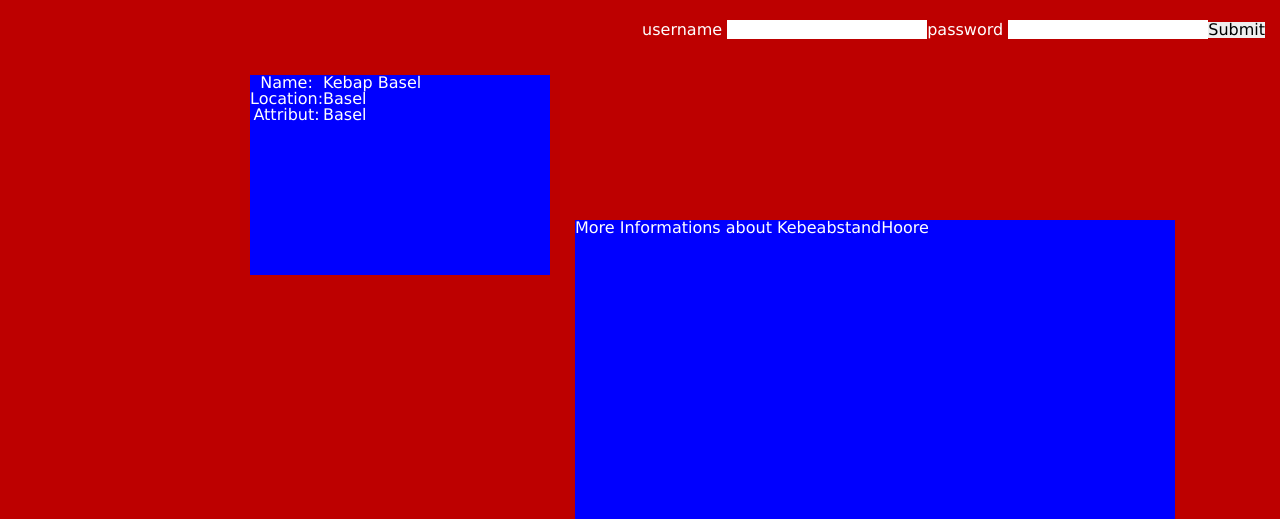
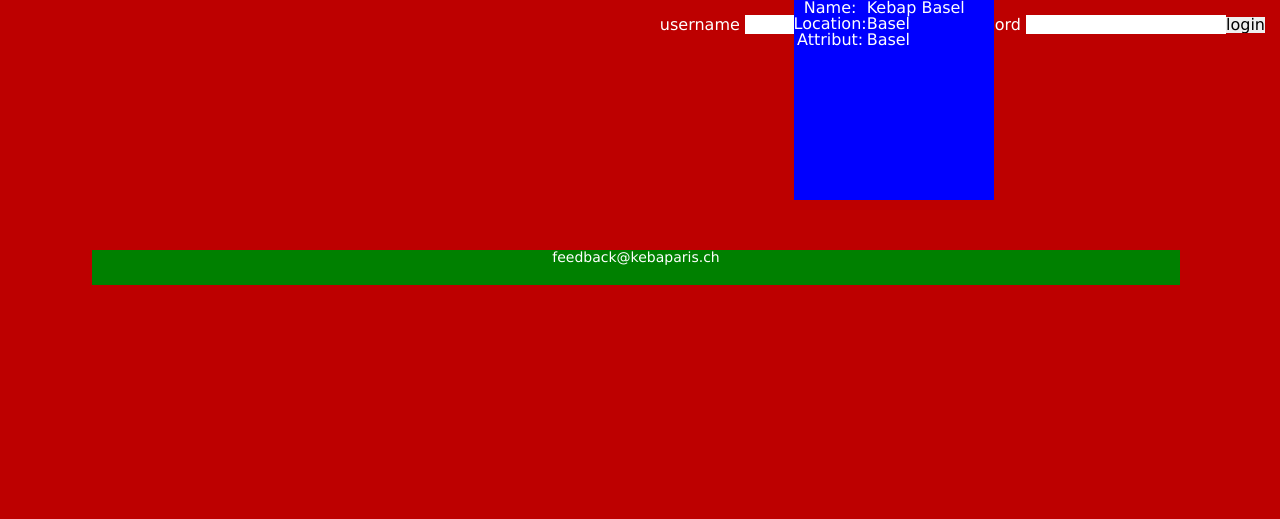
Before and after one commit to kebaparis/kebaparis, a PHP site: page / in a window 1280 px wide. Shown: the top 519 px of the page. Run offline with PHP 8.4, Linux system fonts and the light colour scheme.

Commit message:
basic changes...

```diff
--- a/www/css/main.css
+++ b/www/css/main.css
@@ -9,7 +9,7 @@
 @import "global_reset.css";
 
 
-/*** color ***/
+/*** color / font sizes ***/
 body {
 	font-family:Verdana, sans-serif;
 	background-color:#BD0000;
@@ -23,13 +23,13 @@ h1 {
 
 
 /*** layout ***/
-#drm {
-  position: relative;
+#stand {
+	position:relative;
 	background-color:blue;
-  width: 300px;
-  height: 200px;
-  margin-left: 250px;
-  margin-top: 75px;
+	width:200px;
+	height:200px;
+	left:62%; /* golden rule */
+	right:38%;
 }
 
 #drminfo {
@@ -44,9 +44,8 @@ h1 {
 #login {
 	/*background-color:green;*/
 	position:absolute;
-  top:15px;
+	top:10px;
 	right:10px;
-
 	padding-top: 5px;
 	padding-right:5px;
 }
--- a/www/index.php
+++ b/www/index.php
@@ -24,7 +24,8 @@
     </div> <!-- end div #login -->
 
 
-    <div id="drm">
+    <div id="stand">
+
 		<table>
 			<tr>
 				<th>Name:</th>
@@ -40,11 +41,10 @@
 				<th>Attribut:</th>
 				<td>Basel</td>
 			</tr>
-
 		</table>
 
-    </div>
-
+    </div> <!-- end -->
+    <!--
     <div id="drminfo">
   		<table>
 			<tr>
@@ -52,7 +52,7 @@
 				<td> Hoore </td>
 			</tr>
   		</table>
-  	 </div>
+  	 </div> -->
 
 
 	 <div id="footer">
--- a/www/login_form.php
+++ b/www/login_form.php
@@ -13,7 +13,7 @@
           </td>
 
           <td>
-            <input type="submit" />
+            <input type="submit" value="login" />
             </form>
           </td>
 
```
Lines whose indentation alone changed are shown as unchanged.
